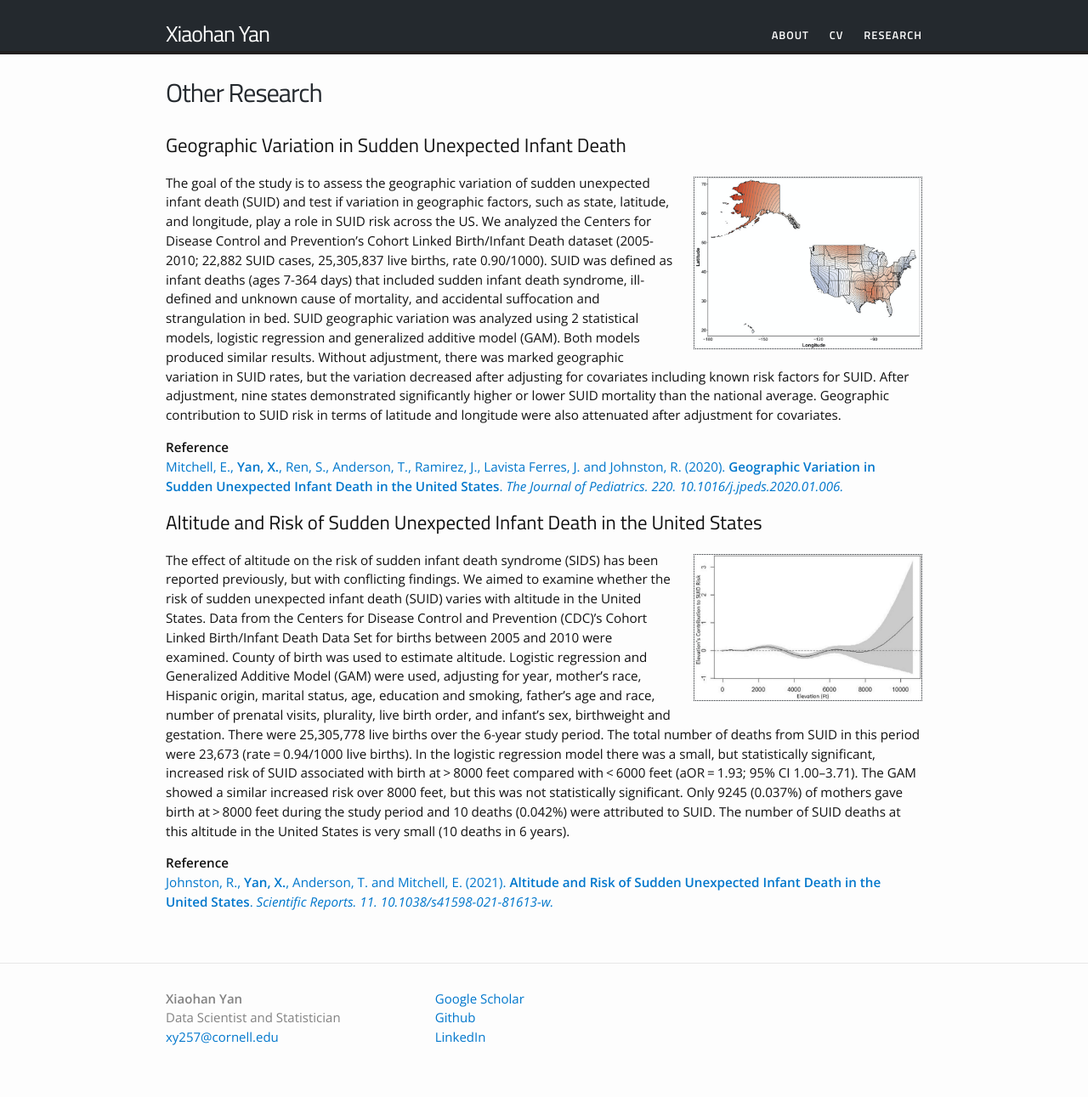
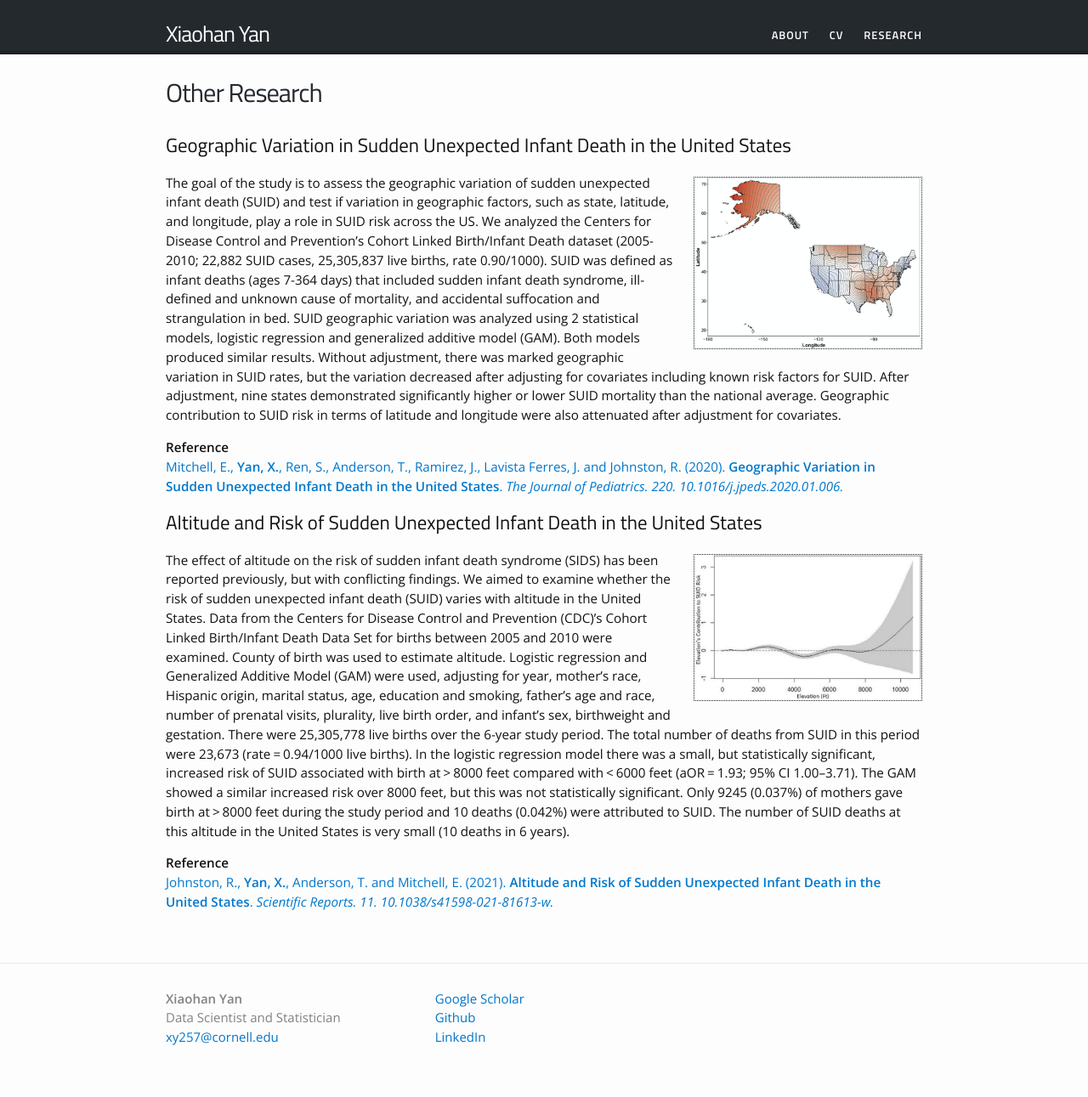
Before and after one commit to yanxht/yanxht.github.io, a Jekyll site: the page built from research/other.md, in a window 1280 px wide. Shown: the whole page at 85% size. Built offline with Jekyll 4.4.1, drawn with Linux system fonts in a browser that asks for light colours.

Commit message:
fix typo

```diff
--- a/research/other.md
+++ b/research/other.md
@@ -4,7 +4,7 @@ title: Other Research
 permalink: /research/other/
 ---
 
-## Geographic Variation in Sudden Unexpected Infant Death
+## Geographic Variation in Sudden Unexpected Infant Death in the United States
 
 {% include image_nocaption.html url="/images/geo_sids_gam.png" width_perc=30 align="right" %}
 
```
